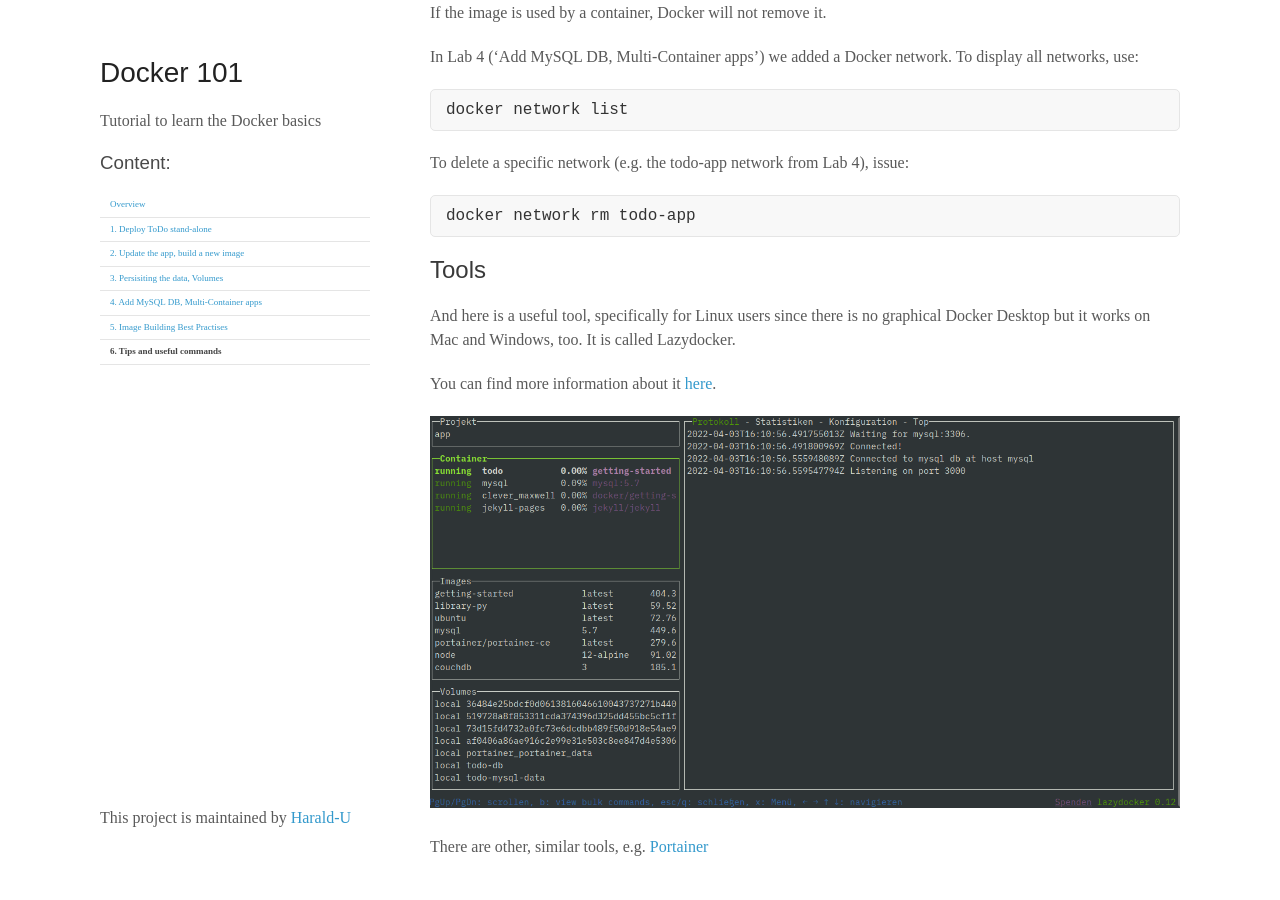
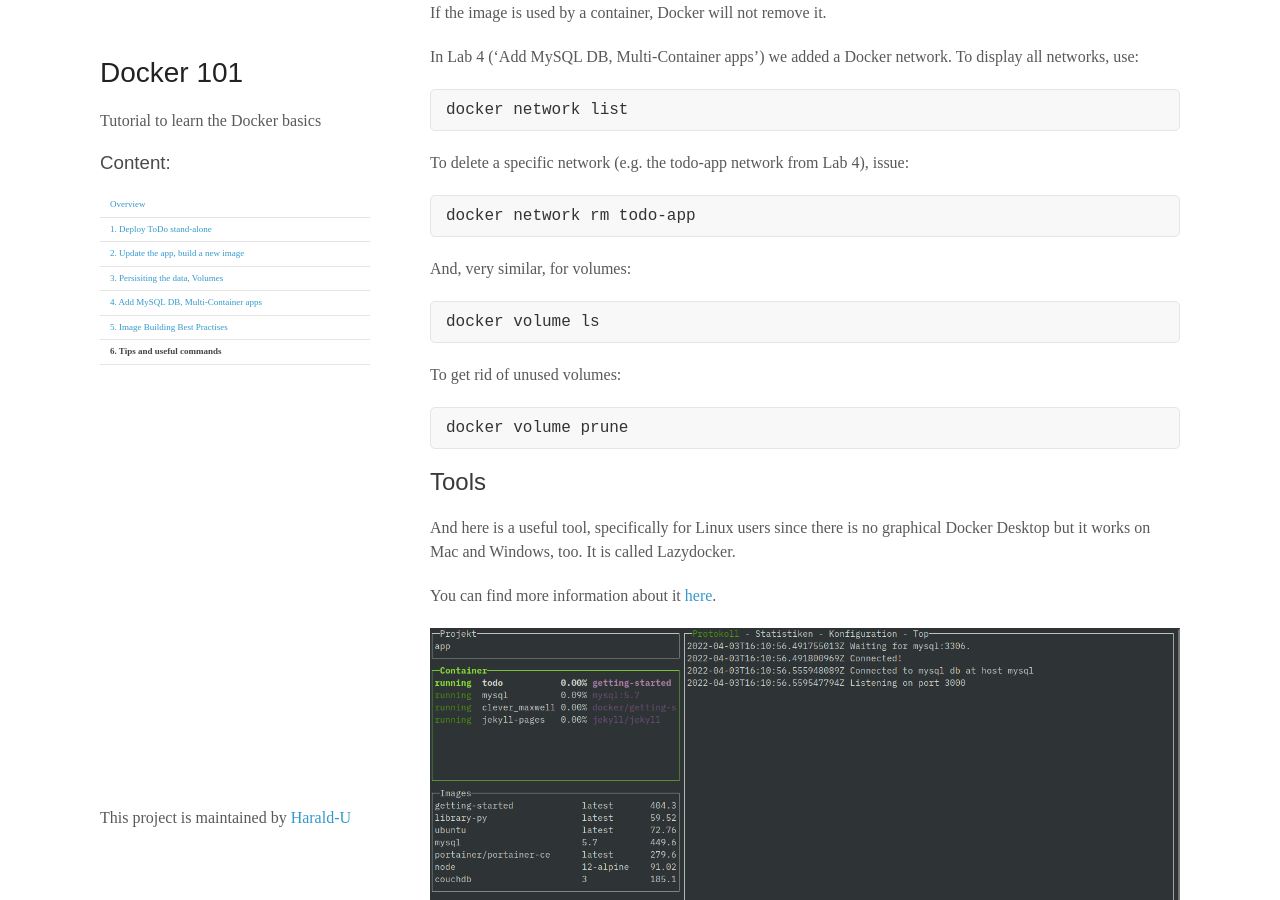
Before and after one commit to Harald-U/docker-101, a Jekyll site: the page built from docs/lab6.md, in a window 1280 px wide and 900 px high, scrolled down 768 px. Built offline with Jekyll 4.4.1, drawn with Linux system fonts in a browser that asks for light colours.

Commit message:
add volumes

````diff
--- a/docs/lab6.md
+++ b/docs/lab6.md
@@ -52,6 +52,19 @@ To delete a specific network (e.g. the todo-app network from Lab 4), issue:
 docker network rm todo-app
 ```
 
+And, very similar, for volumes:
+
+```
+docker volume ls
+```
+
+To get rid of unused volumes:
+
+```
+docker volume prune
+```
+
+
 ## Tools
 
 And here is a useful tool, specifically for Linux users since there is no graphical Docker Desktop but it works on Mac and Windows, too. It is called Lazydocker.
````
